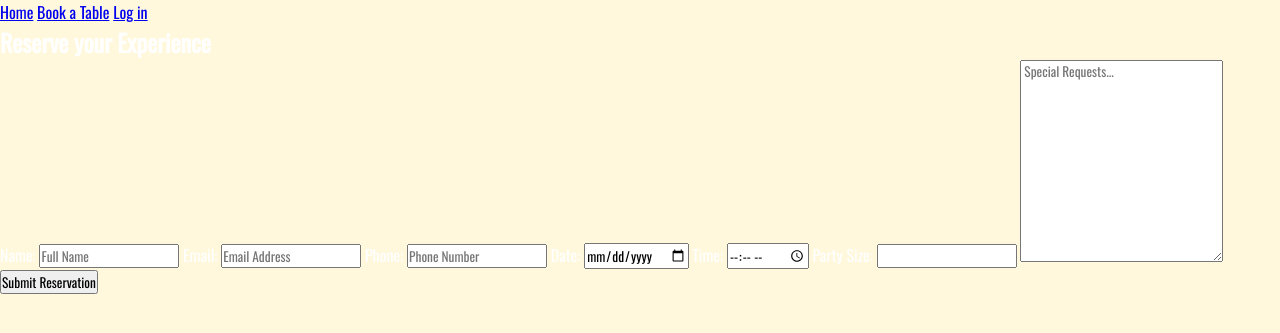
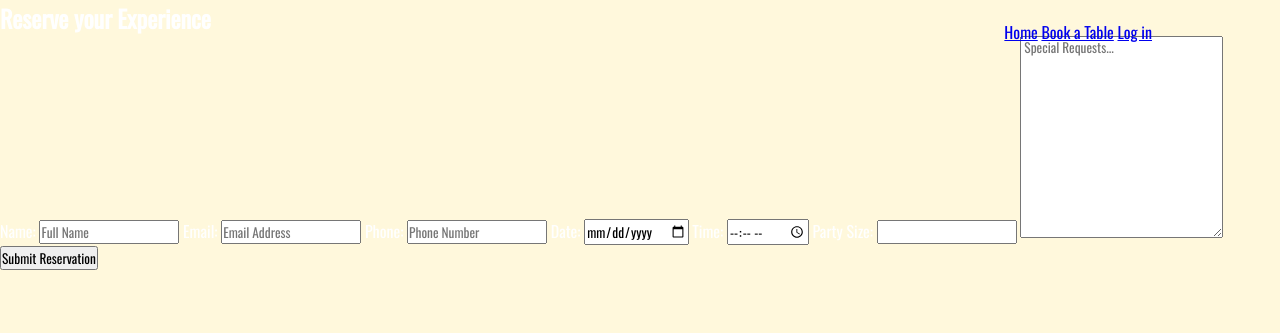
Before and after one commit to DRegan-dev/restaurant-booking, a Django app: template bookings/templates/bookings/booking.html in a window 1280 px wide. Shown: the top 333 px of the page. Run offline with Django 4.2, Linux system fonts and the light colour scheme; the template is opened without the code that fills it, so the values that code supplies are empty; some web fonts are replaced.

Commit message:
added styling for header element

```diff
--- a/static/css/style.css
+++ b/static/css/style.css
@@ -13,3 +13,17 @@ body {
     background: cornsilk;
     z-index: 0;
 }
+
+.header {
+    position: fixed;
+    top: 0;
+    left: 0;
+    width: 100%;
+    padding: 20px 10%;
+    background-color: transparent;
+    justify-content: space-between;
+    display: flex;
+    align-items: center;
+    margin-bottom: 30px;
+    z-index: 100;
+}
```
